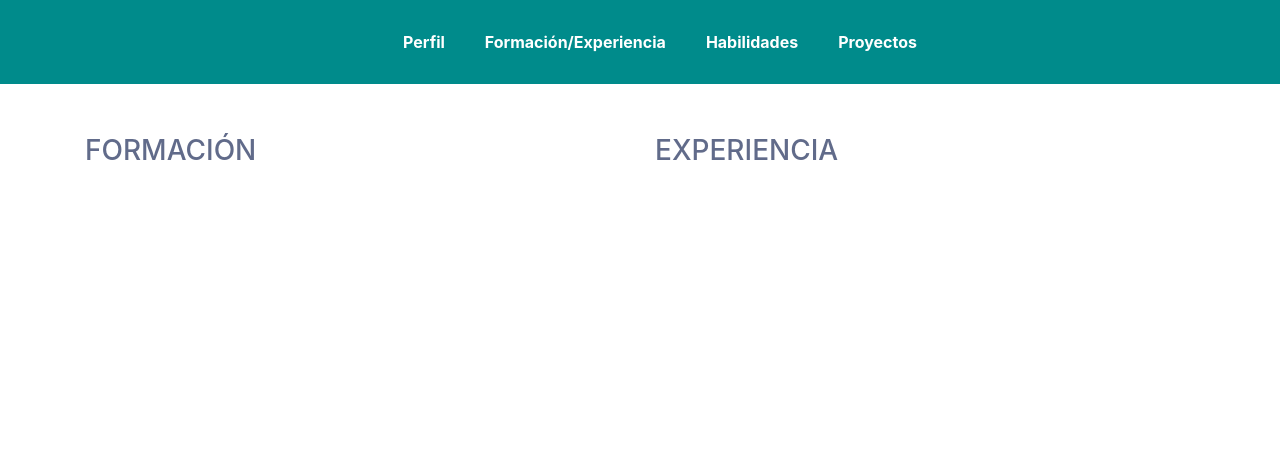
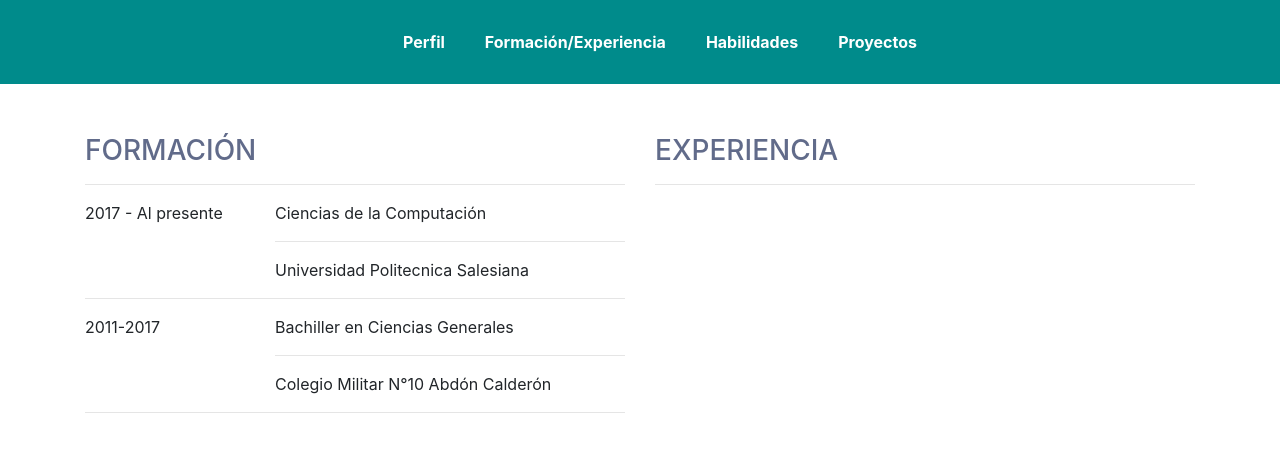
Before and after one commit to rromom/CV, a Gatsby site: page /Experiencia in a window 1280 px wide. Built offline with nearby package versions, Linux system fonts and the light colour scheme; Gatsby itself is replaced by a stand-in of ours.

Commit message:
estilizacion experiencia page

```diff
--- a/src/components/Menu/Menu.js
+++ b/src/components/Menu/Menu.js
@@ -5,7 +5,6 @@ import React from 'react'
 import "./Menu.scss"
 
 export default function Menu(props) {
-    const {MenuColor} = props;
     return (
        <header className="menu" style={{backgroundColor: 'darkcyan'}}>
            <Container>
--- a/src/components/Profile/Profile.js
+++ b/src/components/Profile/Profile.js
@@ -2,7 +2,7 @@
 import React from 'react'
 
 import { FontAwesomeIcon } from '@fortawesome/react-fontawesome'
-import { faMobileAlt,faMale,faMapMarkedAlt, faEnvelopeOpen, faUserTie,
+import { faMobileAlt,faMapMarkedAlt, faEnvelopeOpen, faUserTie,
 faSchool,faGlobeAmericas, faHeart, faCalendarDay,faIdCard, faMapPin} from '@fortawesome/free-solid-svg-icons'
 
 
--- a/src/pages/Experiencia.js
+++ b/src/pages/Experiencia.js
@@ -1,6 +1,9 @@
 import React from 'react'
+
 import { Col, Container, Image, Row } from 'react-bootstrap'
 import BasicLayaout from '../layaouts/BasicLayaout'
+import {formacion} from "../utils/formacion"
+
 import "./Experiencia.scss"
 
 export default function Experiencia() {
@@ -9,11 +12,28 @@ export default function Experiencia() {
            <Container className="exp">
 
                <Row>
-                   <Col className="exp__form">
+                   <Col>
                    <h3>Formación</h3>
+                   <hr/>
+                   {formacion.map((item,index)=>(
+                   <div>
+                       <Row>
+                       <Col sm={4}>
+                           {item.fecha}
+                       </Col>
+                       <Col sm={8}>
+                           {item.title}
+                           <hr/>
+                           {item.institucion}
+                       </Col>
+                       </Row>
+                       <hr/>
+                    </div>
+                   ))}
                    </Col>
-                   <Col className="exp__exp">
+                   <Col>
                    <h3>Experiencia</h3>
+                   <hr/>
                    </Col>
                </Row>
 
--- a/src/pages/Experiencia.scss
+++ b/src/pages/Experiencia.scss
@@ -6,4 +6,8 @@
         color: #616b8a;
     }
 
+    .formacion {
+        display: flex;
+
+    }
 }
--- a/src/pages/Projects.js
+++ b/src/pages/Projects.js
@@ -5,7 +5,6 @@ import "./Projects.scss"
 import projects from "../utils/projects"
 
 export default function Projects() {
-    console.log(projects)
     return (
         <BasicLayaout MenuColor="#000">
             <Container className="projects">
--- /dev/null
+++ b/src/utils/formacion.js
@@ -0,0 +1,13 @@
+export const formacion = [
+    {
+        title: "Ciencias de la Computación",
+        institucion: "Universidad Politecnica Salesiana",
+        fecha: "2017 - Al presente",
+    },
+    {
+        title: "Bachiller en Ciencias Generales",
+        institucion: "Colegio Militar N°10 Abdón Calderón",
+        fecha: "2011-2017",
+
+    }
+]
```
